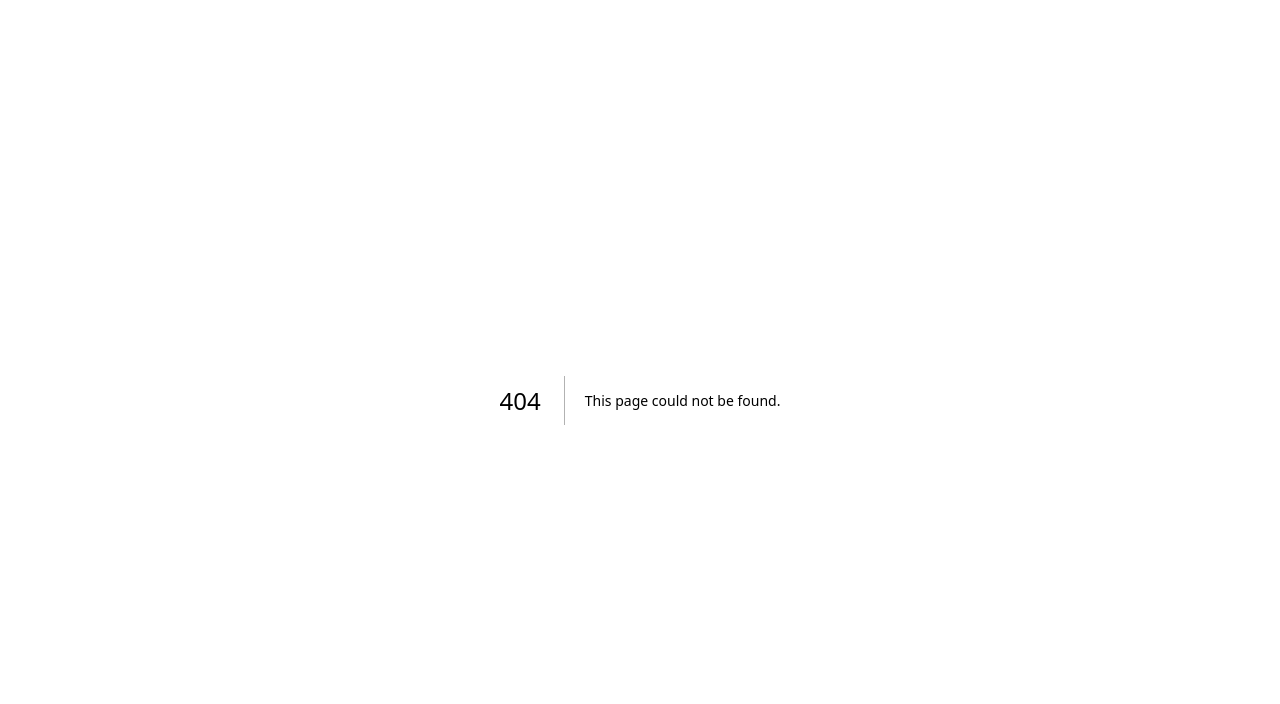
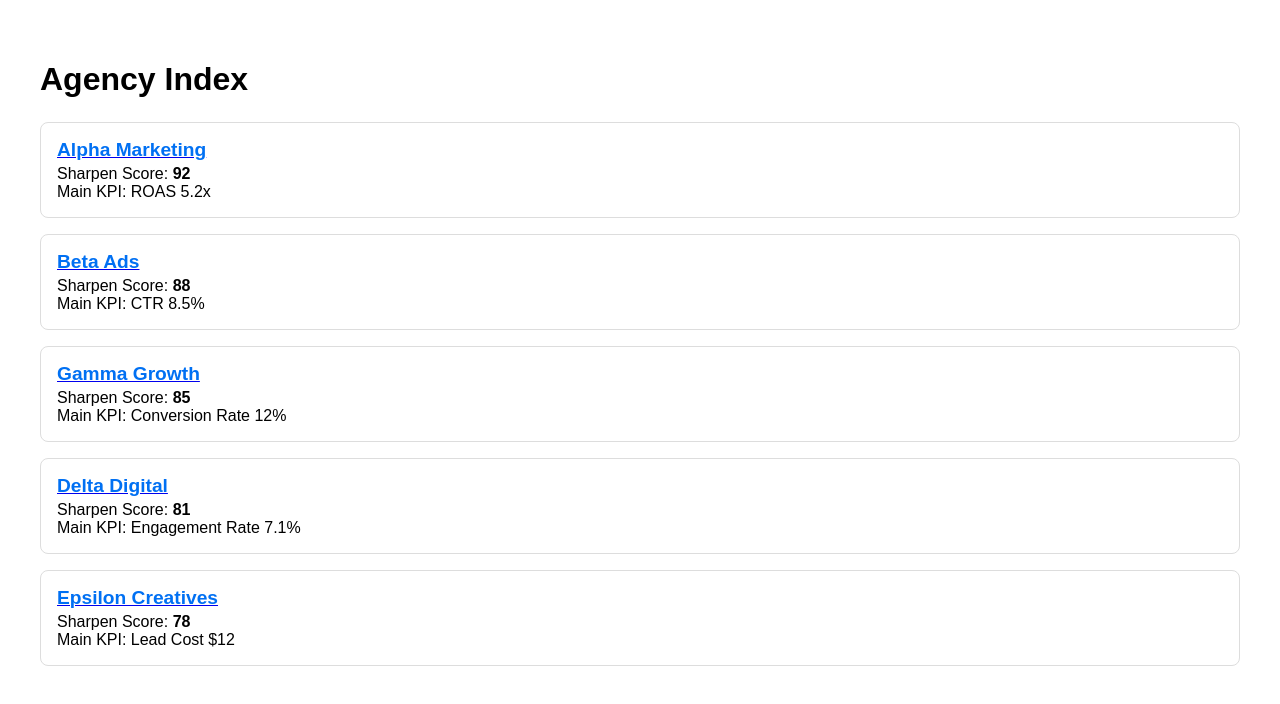
Before and after one commit to J2PIn/sharpen-mvp, a Next.js app: page /agencies in a window 1280 px wide. Before the commit this address had no page. Shown: the top 704 px of the page. Built offline with nearby package versions, Linux system fonts and the light colour scheme.

Commit message:
Fix agencies page properly

```diff
--- /dev/null
+++ b/pages/agencies.tsx
@@ -0,0 +1,30 @@
+import Link from 'next/link';
+
+const dummyAgencies = [
+  { id: 1, name: 'Alpha Marketing', sharpenScore: 92, mainKPI: 'ROAS 5.2x' },
+  { id: 2, name: 'Beta Ads', sharpenScore: 88, mainKPI: 'CTR 8.5%' },
+  { id: 3, name: 'Gamma Growth', sharpenScore: 85, mainKPI: 'Conversion Rate 12%' },
+  { id: 4, name: 'Delta Digital', sharpenScore: 81, mainKPI: 'Engagement Rate 7.1%' },
+  { id: 5, name: 'Epsilon Creatives', sharpenScore: 78, mainKPI: 'Lead Cost $12' },
+];
+
+export default function AgencyIndex() {
+  return (
+    <div style={{ padding: '2rem', fontFamily: 'sans-serif' }}>
+      <h1 style={{ fontSize: '2rem', marginBottom: '1.5rem' }}>Agency Index</h1>
+      <ul style={{ listStyle: 'none', padding: 0 }}>
+        {dummyAgencies.map((agency) => (
+          <li key={agency.id} style={{ marginBottom: '1rem', padding: '1rem', border: '1px solid #ddd', borderRadius: '8px' }}>
+            <Link href={`/agency/${agency.id}`}>
+              <a style={{ fontSize: '1.2rem', fontWeight: 'bold', color: '#0070f3', textDecoration: 'none' }}>
+                {agency.name}
+              </a>
+            </Link>
+            <div style={{ marginTop: '0.25rem' }}>Sharpen Score: <strong>{agency.sharpenScore}</strong></div>
+            <div>Main KPI: {agency.mainKPI}</div>
+          </li>
+        ))}
+      </ul>
+    </div>
+  );
+}
```
